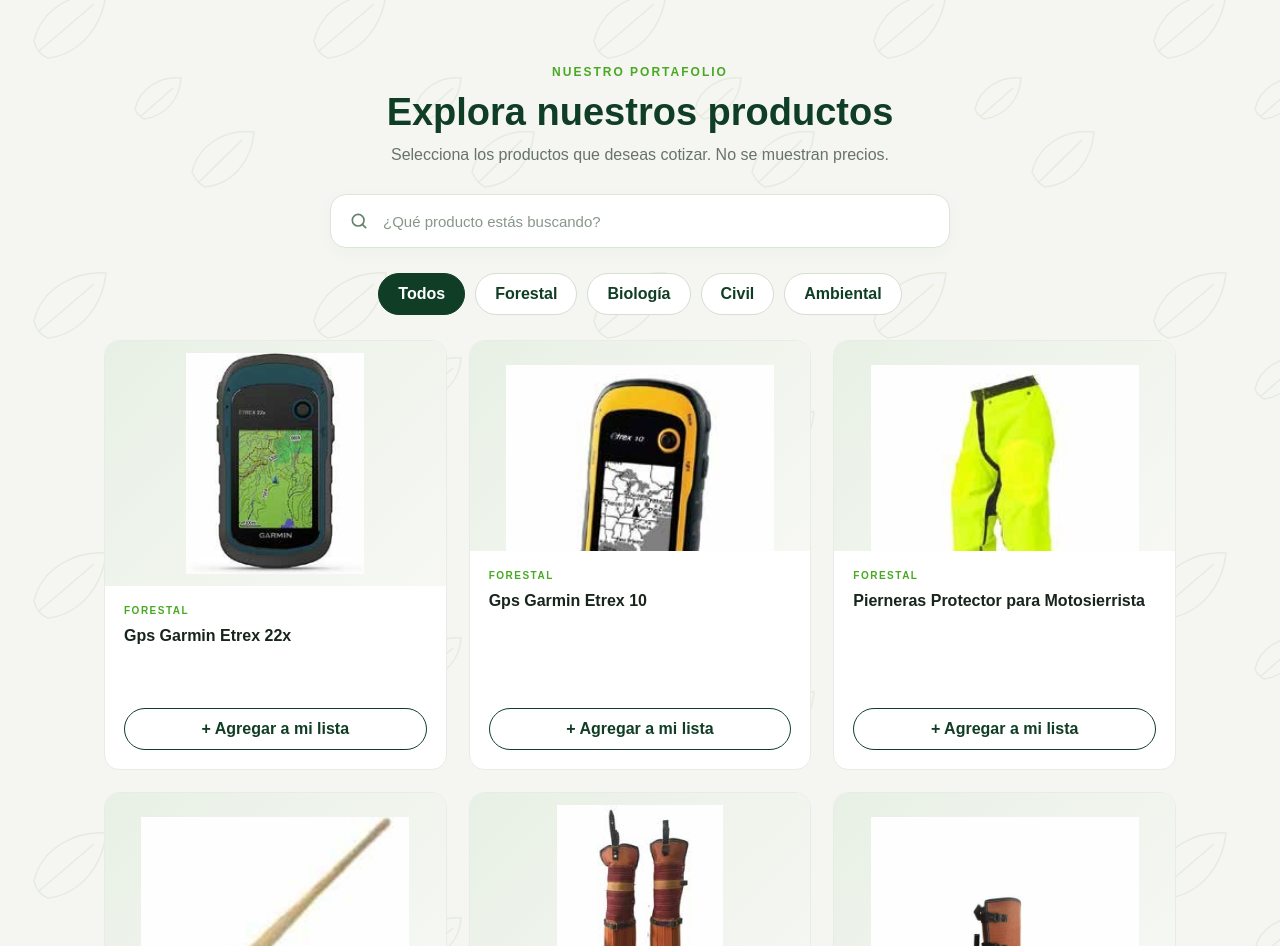
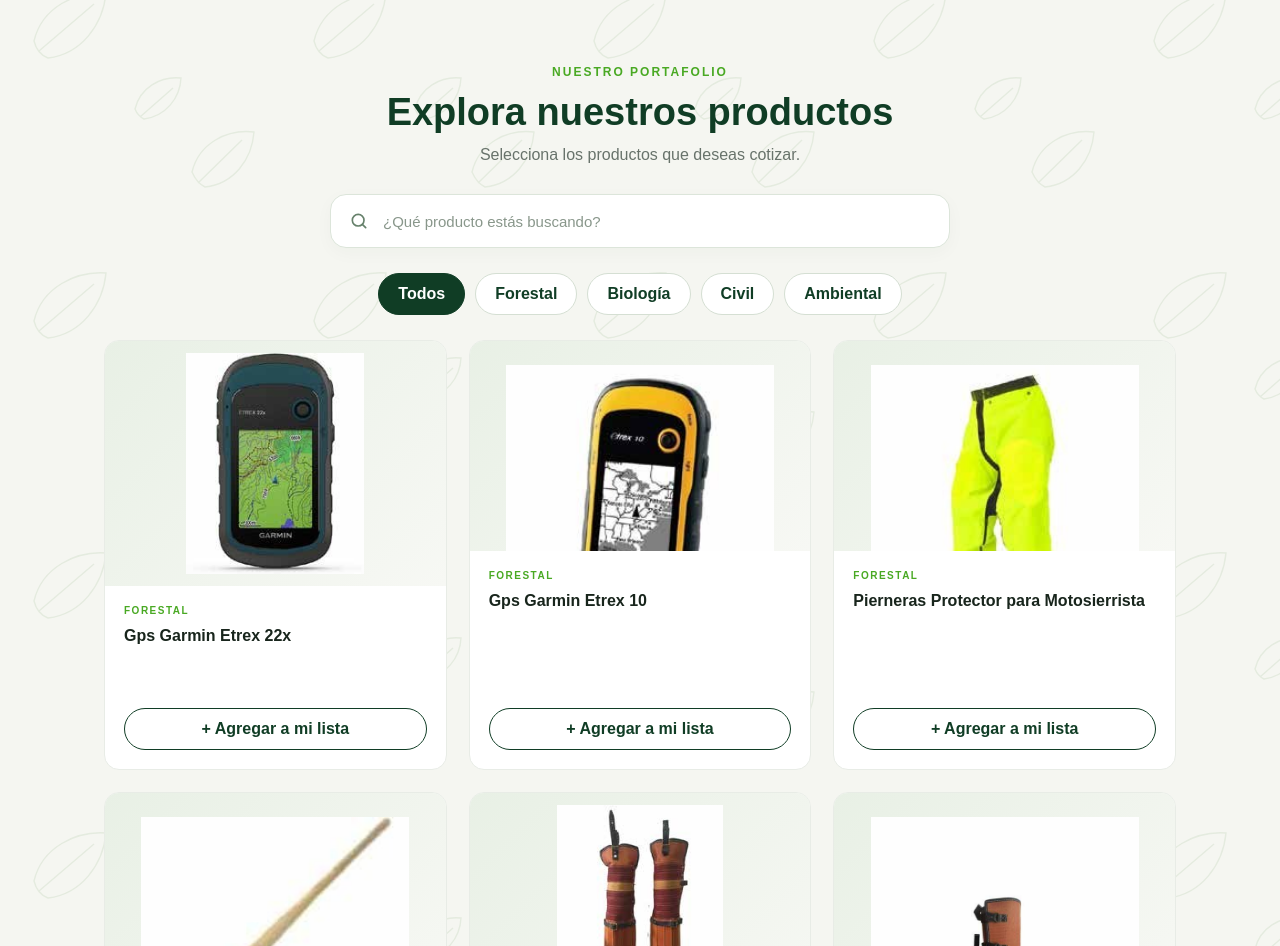
Before and after one commit to macaweb/ingeovivo, a plain HTML site: page index.html in a window 1280 px wide. Shown: the part 873-1819 px from the top of the page. Drawn offline with Linux system fonts and the light colour scheme.

Commit message:
Quitar aviso de precios del catálogo

```diff
--- a/index.html
+++ b/index.html
@@ -680,7 +680,7 @@
     <div class="catalog-heading">
       <div class="section-kicker">NUESTRO PORTAFOLIO</div>
       <h2>Explora nuestros productos</h2>
-      <p>Selecciona los productos que deseas cotizar. No se muestran precios.</p>
+      <p>Selecciona los productos que deseas cotizar.</p>
     </div>
 
     <div class="search-wrap">
```
